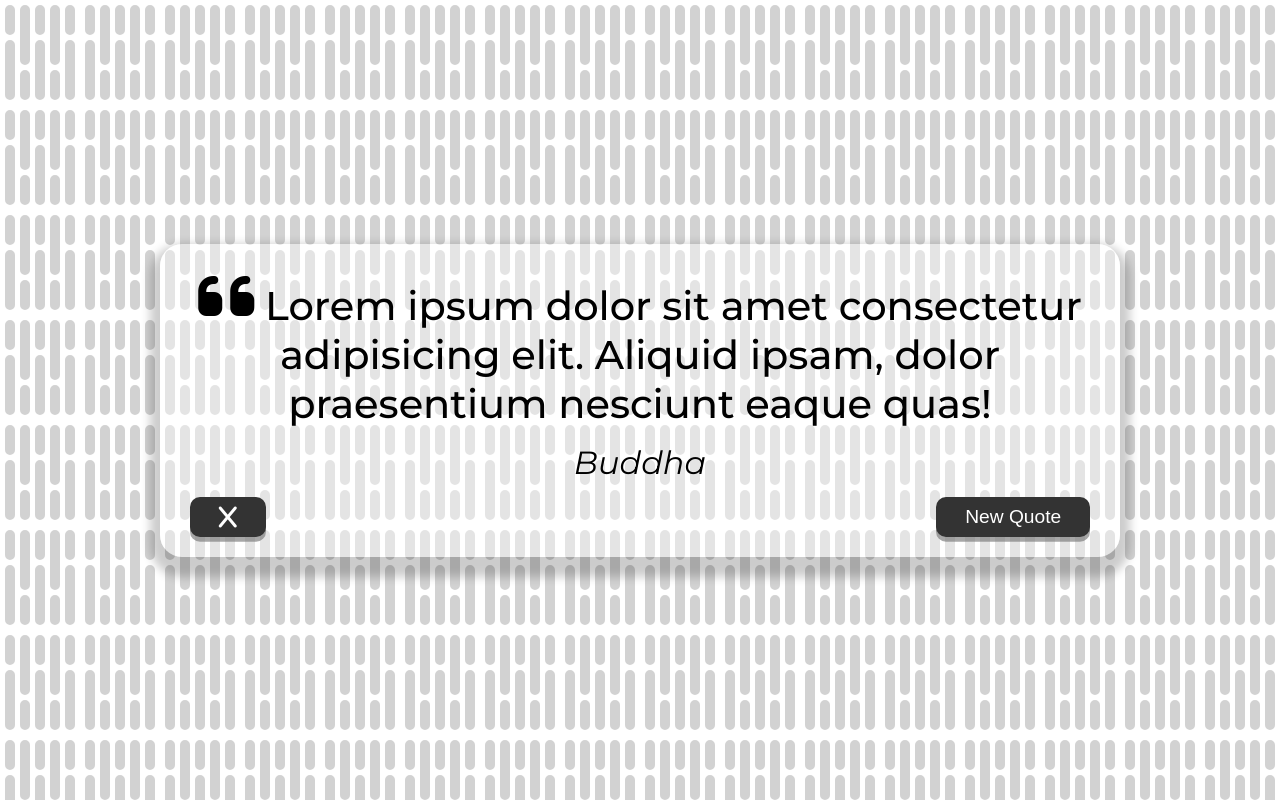
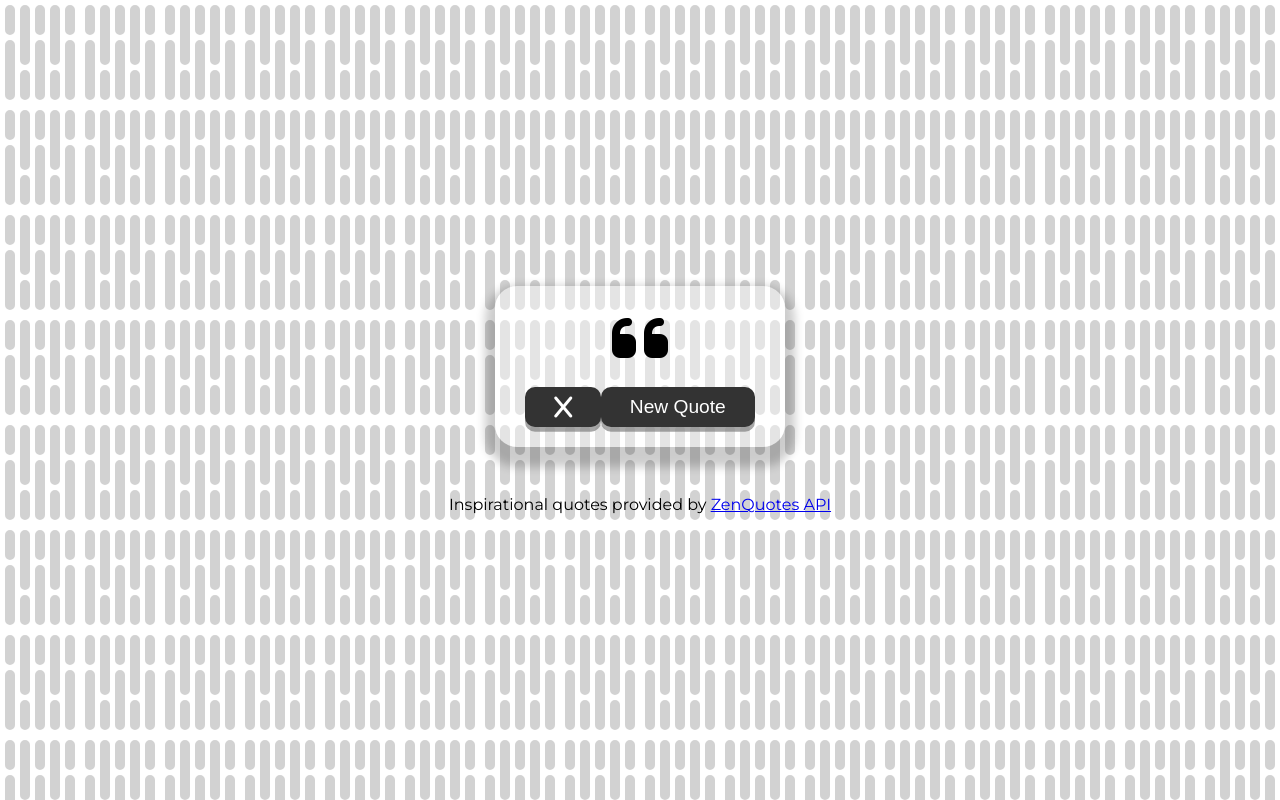
Before and after one commit to danybala/quote_gen, a plain HTML site: page index.html in a window 1280 px wide. Drawn offline with Linux system fonts and the light colour scheme; no server answers.

Commit message:
added attribution and js script to obtain quotes

```diff
--- a/index.html
+++ b/index.html
@@ -15,16 +15,13 @@
 			<!-- Quote element -->
 			<div class="quote-text">
 				<i class="fas fa-quote-left"></i>
-				<span id="quote">
-					Lorem ipsum dolor sit amet consectetur adipisicing elit.
-					Aliquid ipsam, dolor praesentium nesciunt eaque quas!
-				</span>
+				<span id="quote"></span>
 			</div>
-
+			<!-- Author -->
 			<div class="quote-author">
-				<span id="author">Buddha</span>
+				<span id="author"></span>
 			</div>
-
+			<!-- Buttons -->
 			<div class="button-container">
 				<button class="x-button" id="x" title="Tweet THIS!">
 					<i class="fab fa-x"></i>
@@ -32,6 +29,10 @@
 				<button id="new-quote">New Quote</button>
 			</div>
 		</div>
+		<div class="attribution">
+			Inspirational quotes provided by
+			<a href="https://zenquotes.io/" target="_blank">ZenQuotes API</a>
+		</div>
 
 		<script src="script.js"></script>
 	</body>
--- a/script.js
+++ b/script.js
@@ -1,4 +1,10 @@
 // get quotes from api
+
+const quoteContainer = document.getElementById("quote-container");
+const quoteText = document.getElementById("quote");
+const authorText = document.getElementById("author");
+const xButton = document.getElementById("x");
+const newQuoteBtn = document.getElementById("new-quote");
 
 let apiData = [];
 
@@ -8,8 +14,8 @@ function newQuote() {
     // pick a random quote from apiQuotes array
 
 	const quote = apiData[Math.floor(Math.random() * apiData.length)];
-	console.log(quote);
-
+	authorText.textContent = quote.a;
+	quoteText.textContent = quote.q;
 }
 
 async function getData(mode) {
--- a/style.css
+++ b/style.css
@@ -12,6 +12,7 @@ body {
 	font-family: 'Montserrat', sans-serif;
 	text-align: center;
 	display: flex;
+	flex-direction: column;
 	align-items: center;
 	justify-content: center;
 }
@@ -49,6 +50,10 @@ body {
 	margin-top: 15px;
 	display: flex;
 	justify-content: space-between;
+}
+
+.attribution {
+	margin-top: 3rem;
 }
 
 button {
```
